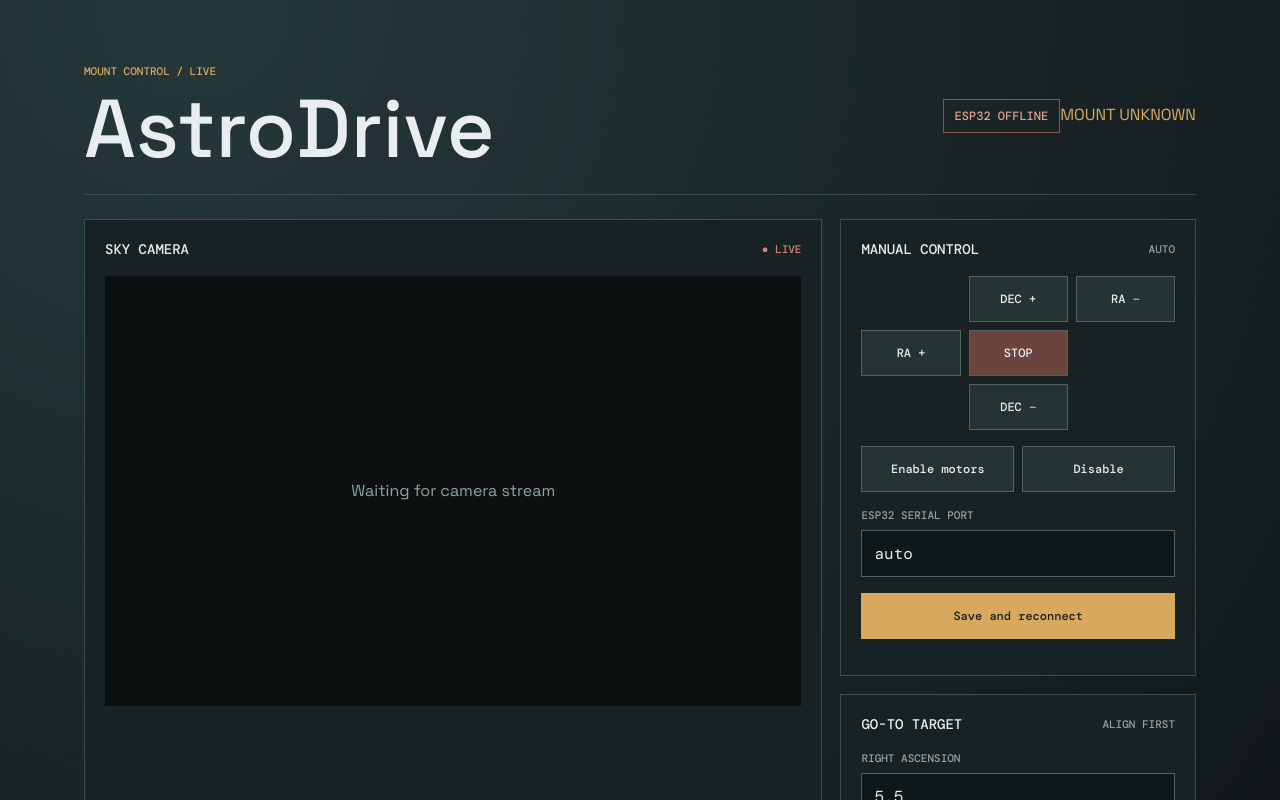
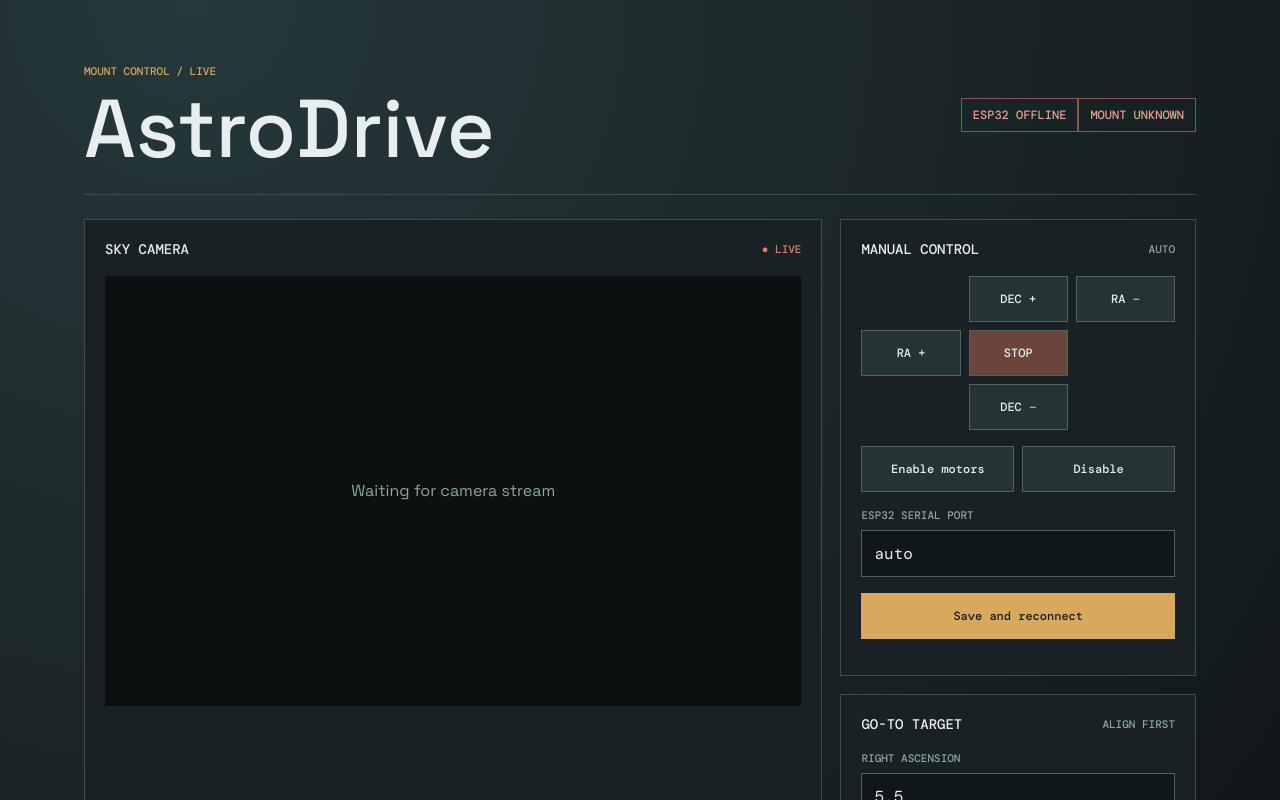
Before and after one commit to 0denko/AstroDrive, a React (Vite) app in the folder frontend/ui/: page / in a window 1280 px wide. Shown: the top 800 px of the page. Built offline with nearby package versions, Linux system fonts and the light colour scheme; no server answers.

Commit message:
Match connection status badges

```diff
--- a/frontend/ui/src/App.jsx
+++ b/frontend/ui/src/App.jsx
@@ -48,7 +48,7 @@ export default function App() {
   useEffect(() => { if (status?.serial_port) setSerialPort(status.serial_port); if (status?.mount_config) setMount(status.mount_config); if (status?.location) setLocation(status.location); }, [status]);
 
   return <main>
-    <header><div><span className="eyebrow">MOUNT CONTROL / LIVE</span><h1>AstroDrive</h1></div><div className="status-stack"><span className={`connection ${status?.esp32_connected ? 'online' : ''}`}>{status?.esp32_connected ? 'ESP32 ONLINE' : 'ESP32 OFFLINE'}</span><span className="mount-state">MOUNT {status?.mount?.replaceAll('_', ' ').toUpperCase() ?? 'CHECKING'}</span></div></header>
+    <header><div><span className="eyebrow">MOUNT CONTROL / LIVE</span><h1>AstroDrive</h1></div><div className="status-stack"><span className={`connection ${status?.esp32_connected ? 'online' : ''}`}>{status?.esp32_connected ? 'ESP32 ONLINE' : 'ESP32 OFFLINE'}</span><span className={`connection ${status?.mount === 'aligned' || status?.mount === 'tracking' ? 'online' : ''}`}>MOUNT {status?.mount?.replaceAll('_', ' ').toUpperCase() ?? 'CHECKING'}</span></div></header>
     <section className="grid">
       <div className="panel camera"><div className="panel-heading"><span>Sky camera</span><span className="live-dot">● LIVE</span></div>{status?.camera_url ? <img src={status.camera_url} alt="Live sky camera" /> : <div className="empty">Waiting for camera stream</div>}</div>
       <div className="panel controls"><div className="panel-heading"><span>Manual control</span><span>{status?.serial_port ?? 'auto'}</span></div><div className="dpad"><button onClick={() => sendCommand({ command: 'move', axis: 'dec', direction: 'forward', steps: 10 })}>DEC +</button><button onClick={() => sendCommand({ command: 'move', axis: 'ra', direction: 'backward', steps: 10 })}>RA −</button><button onClick={() => sendCommand({ command: 'stop' })}>STOP</button><button onClick={() => sendCommand({ command: 'move', axis: 'ra', direction: 'forward', steps: 10 })}>RA +</button><button onClick={() => sendCommand({ command: 'move', axis: 'dec', direction: 'backward', steps: 10 })}>DEC −</button></div><div className="actions"><button onClick={() => sendCommand({ command: 'enable' })}>Enable motors</button><button onClick={() => sendCommand({ command: 'disable' })}>Disable</button></div><form onSubmit={saveSerialPort}><label>ESP32 serial port<input value={serialPort} placeholder="auto or /dev/ttyACM0" onChange={(event) => setSerialPort(event.target.value)} /></label><button className="primary" type="submit">Save and reconnect</button></form></div>
```
